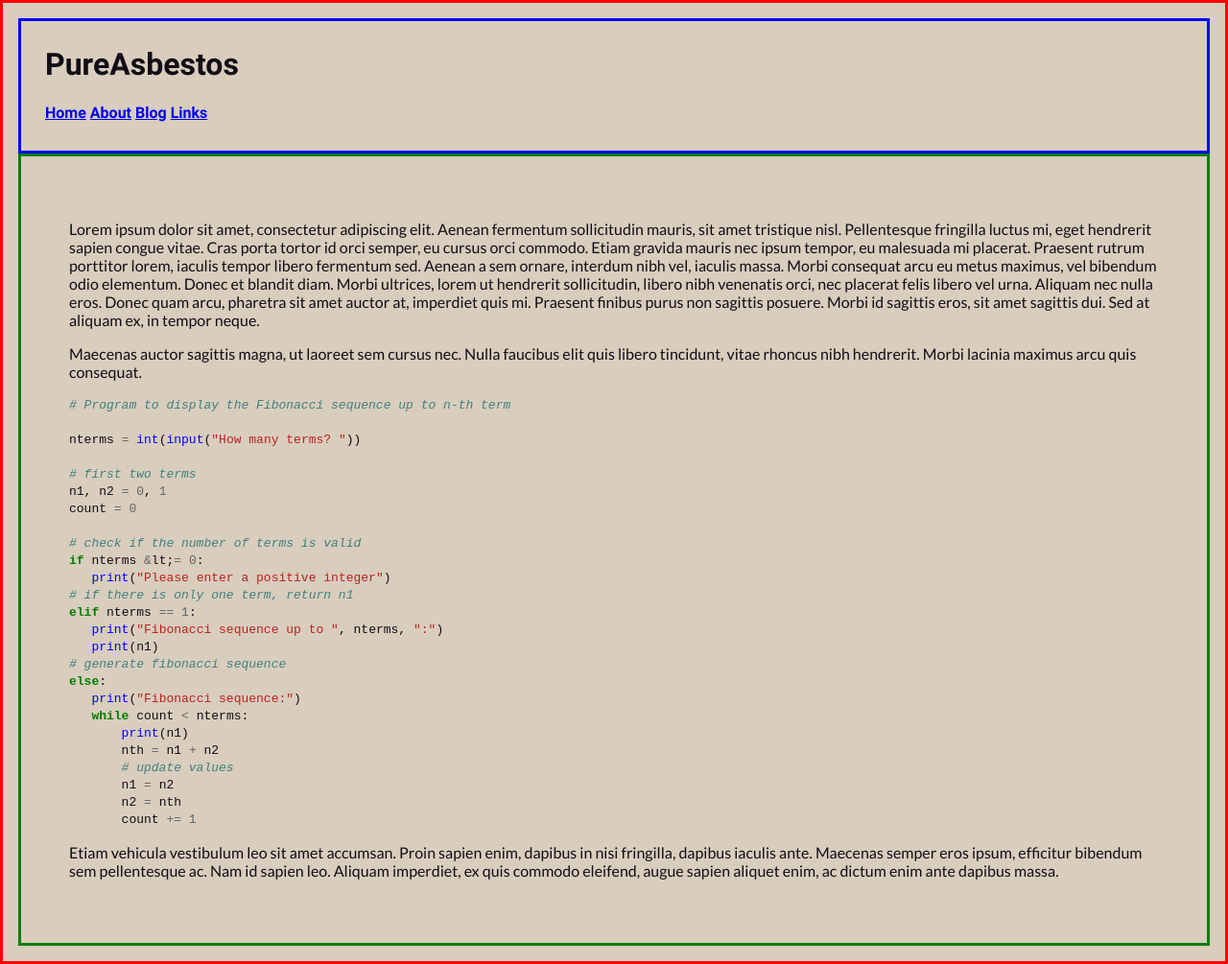
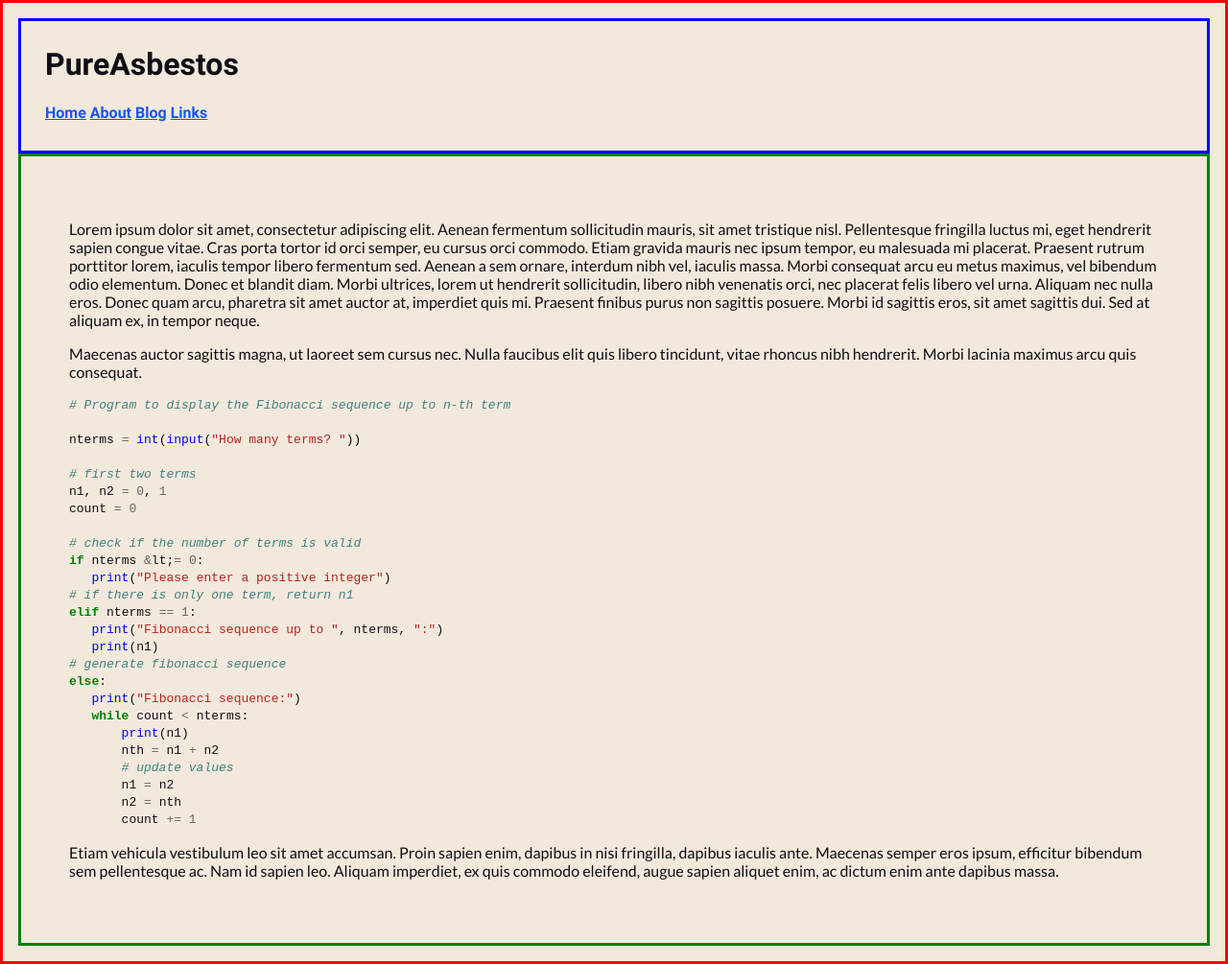
Before and after one commit to PureAsbestos/pureasbestos.github.io, a Jekyll site: the page built from index.md, in a window 1280 px wide. Shown: the whole page at 96% size. Built offline with Jekyll 4.4.1, drawn with Linux system fonts in a browser that asks for light colours.

Commit message:
Move stuff around and some CSS

```diff
--- a/_config.yml
+++ b/_config.yml
@@ -14,3 +14,6 @@ defaults:
 permalink: /:categories/:year/:month/:day/:title #:output_ext
 
 title: "PureAsbestos.com"
+
+collections:
+  - icons
--- a/style.css
+++ b/style.css
@@ -5,6 +5,20 @@
 html {
   background-color: var(--primary-bg-color);
   color: var(--primary-fg-color);
+}
+
+a:link {
+  color: var(--fresh-link-color);
+} a:hover {
+  color: var(--hover-link-color);
+} a:active {
+  color: var(--active-link-color);
+} a:visited {
+  color: var(--visited-link-color);
+} a:visited:hover {
+  color: var(--visited-hover-link-color);
+} a:visited:active {
+  color: var(--visited-active-link-color);
 }
 
 body {
--- a/theme-colors.css
+++ b/theme-colors.css
@@ -1,15 +1,27 @@
 /* Light mode */
 @media (prefers-color-scheme: light) {
-    :root {
-      --primary-bg-color: #d9cdbd;
-      --primary-fg-color: #110d16;
-    }
+  :root {
+    --primary-bg-color:          #f2e9dc;
+    --primary-fg-color:          #110d16;
+    --fresh-link-color:          #1757e3;
+    --hover-link-color:          #197cf9;
+    --active-link-color:         #6b66ff;
+    --visited-link-color:        #a237b7;
+    --visited-hover-link-color:  #c148d2;
+    --visited-active-link-color: #d43386;
+  }
 }
 
 /* Dark mode */
 @media (prefers-color-scheme: dark) {
-    :root {
-      --primary-bg-color: #110d16;
-      --primary-fg-color: #d9cdbd;
-    }
+  :root {
+    --primary-bg-color:          #110d16;
+    --primary-fg-color:          #d9cdbd;
+    --fresh-link-color:          #47a6ff;
+    --hover-link-color:          #255ed5;
+    --active-link-color:         #3034ff;
+    --visited-link-color:        #b57cd9;
+    --visited-hover-link-color:  #b05fbb;
+    --visited-active-link-color: #a248b4;
+  }
 }
```
Also changed, not shown: _icons/android-chrome-192x192.png (renamed from icons/android-chrome-192x192.png), _icons/android-chrome-512x512.png (renamed from icons/android-chrome-512x512.png), _icons/apple-touch-icon.png (renamed from icons/apple-touch-icon.png), _icons/favicon-16x16.png (renamed from icons/favicon-16x16.png), _icons/favicon-32x32.png (renamed from icons/favicon-32x32.png), _icons/favicon.ico (renamed from icons/favicon.ico), site.webmanifest.
